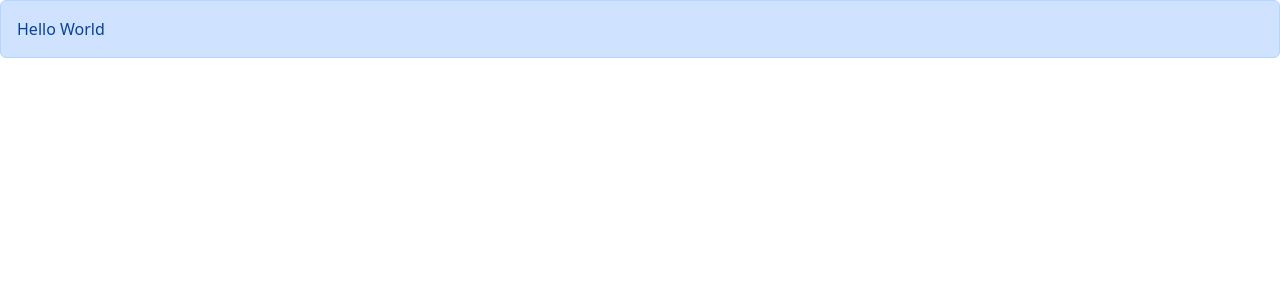
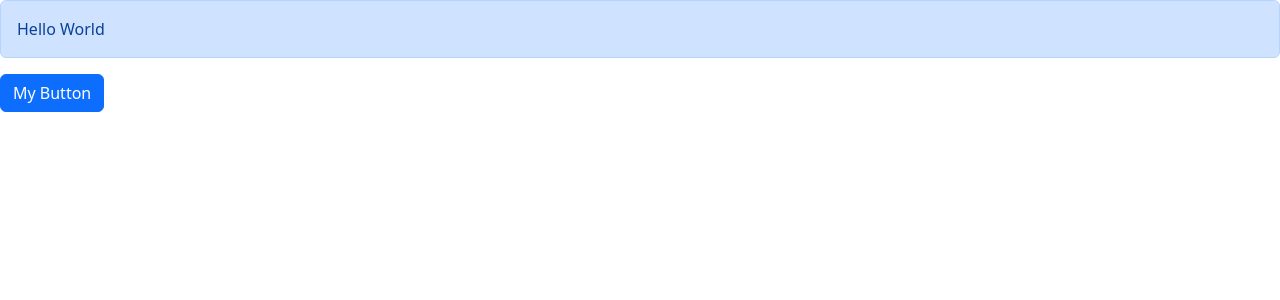
Before and after one commit to RogerMo01/React, a React (Vite) app: page / in a window 1280 px wide. Shown: the top 300 px of the page. Built offline with nearby package versions, Linux system fonts and the light colour scheme.

Commit message:
feat: Add Button component
- Add (?) as non obligatory interface attribute
- Add (|) as union of possible values of an interface attribute

```diff
--- a/src/App.tsx
+++ b/src/App.tsx
@@ -1,6 +1,6 @@
 import Alert from "./components/Alert";
 import ListGroup2 from "./components/ListGroup";
-
+import Button from "./components/button";
 
 function App() {
   const CITIES = ['New York', 'Paris', 'Manchester', 'Barcelona', 'Tokyo']
@@ -9,12 +9,15 @@ function App() {
     console.log(item);
   }
 
+  const colors = ['primary', 'secondary', 'success', 'danger', 'warning', 'info', 'light']
+
   // return <div><ListGroup2 items={CITIES} heading="Cities" onSelectItem={handleSelectItem}/></div>;
   return (
   <div>
     <Alert>
       Hello <span>World</span>
     </Alert>
+    <Button color="primary" onClick={() => console.log('Button was clicked')}>My Button</Button>
   </div>)
 }
 
--- /dev/null
+++ b/src/components/Button.tsx
@@ -0,0 +1,16 @@
+import React from 'react'
+
+interface Props {
+    children: string
+    color?: 'primary' | 'secondary' | 'success' | 'danger' | 'warning' | 'info' | 'light'
+    onClick: () => void;
+}
+
+const Button = ({ children, color = 'primary', onClick }: Props) => {
+
+  return (
+    <button type="button" className={'btn btn-' + color} onClick={onClick}>{children}</button>
+  )
+}
+
+export default Button
```
